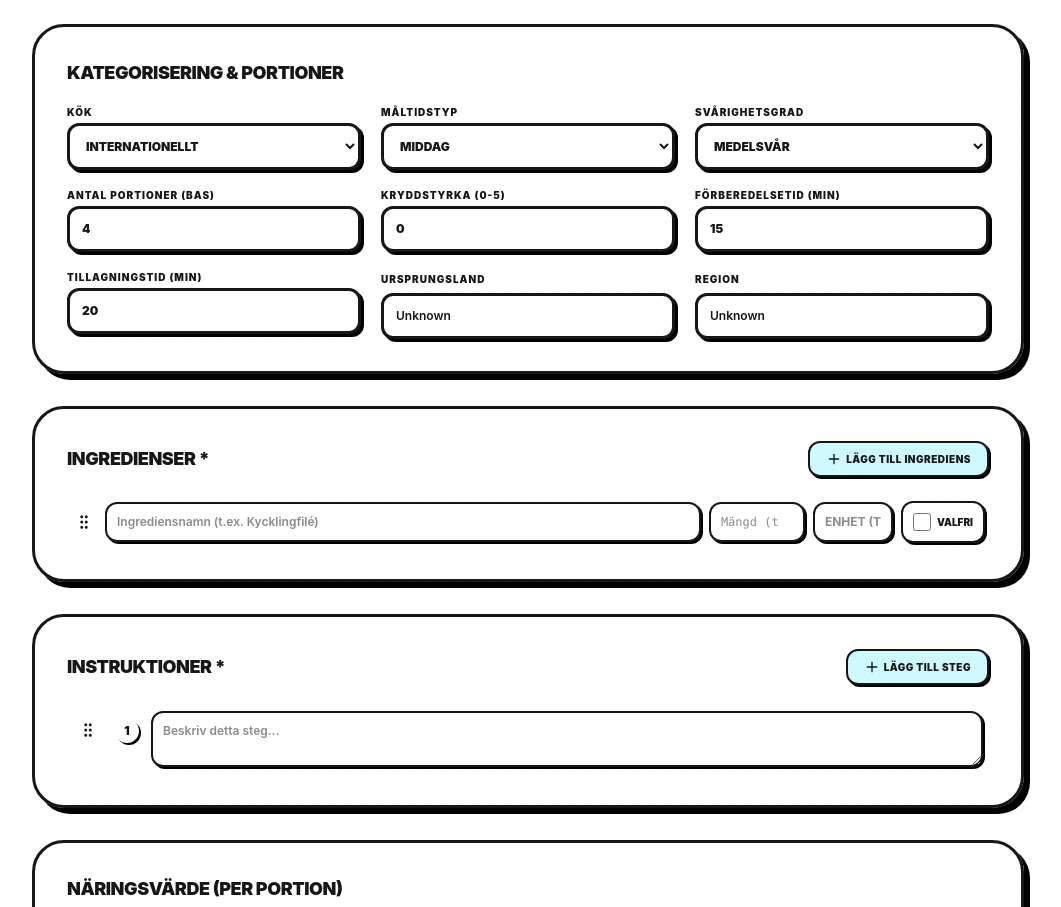
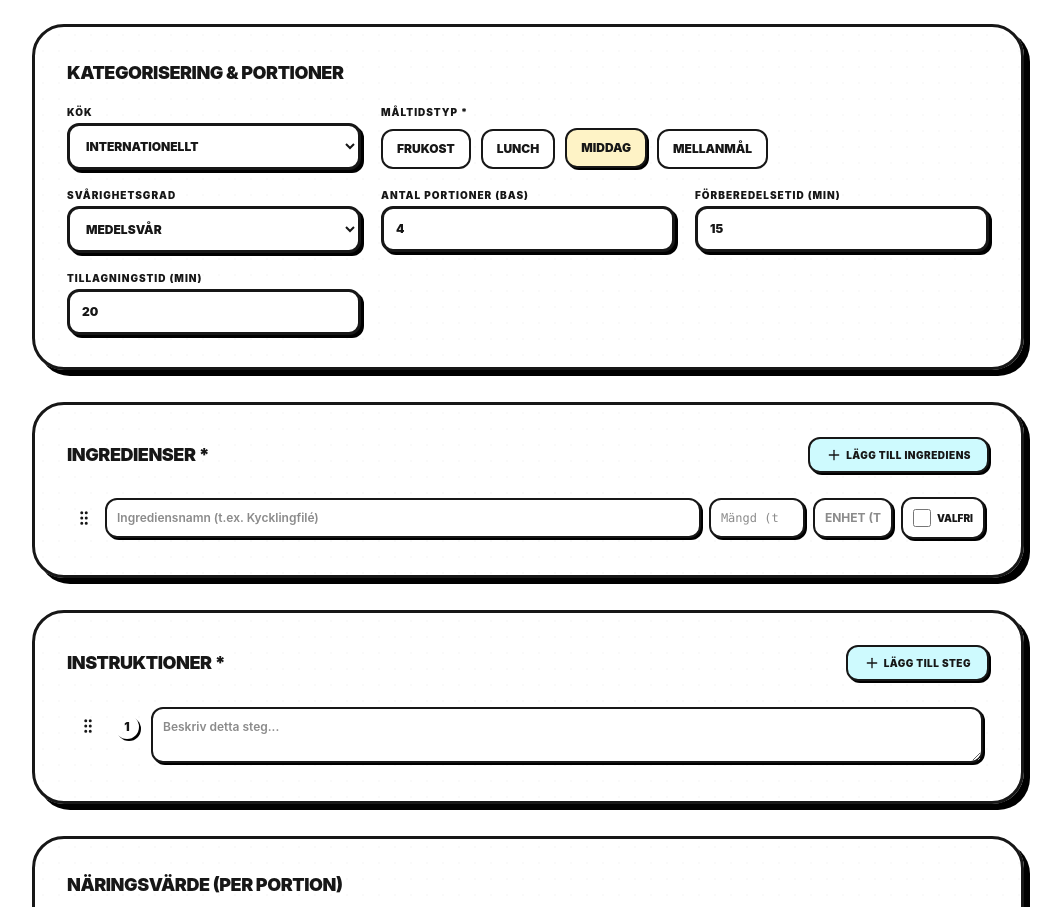
Before and after one commit to vikentc/mealplan, a Next.js app: page /recipes/add in a window 1280 px wide. Shown: the part 850-1757 px from the top of the page, without its empty margins (112-1173 px from the left). Built offline with nearby package versions, Linux system fonts and the light colour scheme.

Commit message:
Support multiple meal types and remove spiceLevel, countryOfOrigin, region

```diff
--- a/src/app/actions/recipes.ts
+++ b/src/app/actions/recipes.ts
@@ -223,14 +223,17 @@ function filterRecipesList(recipes: any[], query: string, filters: any) {
     if (filters.cuisine) {
       results = results.filter((r) => (r.cuisine || '').toLowerCase() === filters.cuisine.toLowerCase());
     }
-    if (filters.spiceLevel !== undefined) {
-      results = results.filter((r) => r.spiceLevel === filters.spiceLevel);
-    }
     if (filters.occasion) {
       results = results.filter((r) => Array.isArray(r.occasions) && r.occasions.map((o: string) => o.toLowerCase()).includes(filters.occasion.toLowerCase()));
     }
     if (filters.mealType) {
-      results = results.filter((r) => (r.mealType || '').toLowerCase() === filters.mealType.toLowerCase());
+      const mt = filters.mealType.toLowerCase();
+      results = results.filter((r) => {
+        const mealTypes = Array.isArray(r.mealTypes)
+          ? r.mealTypes
+          : (typeof r.mealType === 'string' && r.mealType ? [r.mealType] : []);
+        return mealTypes.map((m: string) => m.toLowerCase()).includes(mt);
+      });
     }
     if (filters.craving) {
       const c = filters.craving.toLowerCase();
@@ -249,7 +252,6 @@ function filterRecipesList(recipes: any[], query: string, filters: any) {
           break;
         case 'spicy':
           results = results.filter((r) =>
-            (r.spiceLevel || 0) > 0 ||
             (r.flavorProfile || []).map((t: string) => t.toLowerCase()).includes('spicy')
           );
           break;
@@ -333,7 +335,6 @@ export async function getRecipes(filters?: {
   flavor?: string;
   mood?: string;
   occasion?: string;
-  spiceLevel?: number;
   nutritionGoal?: string;
   mealType?: string;
   craving?: string;
@@ -462,13 +463,10 @@ export async function createRecipe(data: any) {
           servings: Number(data.servings) || 4,
           difficulty: data.difficulty || 'Medium',
           cuisine: data.cuisine || 'International',
-          countryOfOrigin: data.countryOfOrigin || 'Unknown',
-          region: data.region || 'Unknown',
-          mealType: data.mealType || 'dinner',
+          mealTypes: Array.isArray(data.mealTypes) ? data.mealTypes : (data.mealType ? [data.mealType] : ['dinner']),
           occasions: data.occasions || [],
           flavorProfile: data.flavorProfile || [],
           moodTags: data.moodTags || [],
-          spiceLevel: Number(data.spiceLevel) || 0,
           ingredients: data.ingredients || [],
           instructions: data.instructions || [],
           nutrition: data.nutrition || {}
@@ -490,13 +488,10 @@ export async function createRecipe(data: any) {
         servings: Number(data.servings) || 4,
         difficulty: data.difficulty || 'Medium',
         cuisine: data.cuisine || 'International',
-        countryOfOrigin: data.countryOfOrigin || 'Unknown',
-        region: data.region || 'Unknown',
-        mealType: data.mealType || 'dinner',
+        mealTypes: Array.isArray(data.mealTypes) ? data.mealTypes : (data.mealType ? [data.mealType] : ['dinner']),
         occasions: data.occasions || [],
         flavorProfile: data.flavorProfile || [],
         moodTags: data.moodTags || [],
-        spiceLevel: Number(data.spiceLevel) || 0,
         ingredients: data.ingredients || [],
         instructions: data.instructions || [],
         nutrition: data.nutrition || {},
@@ -528,13 +523,10 @@ export async function updateRecipe(id: string, data: any) {
           servings: Number(data.servings) || 4,
           difficulty: data.difficulty || 'Medium',
           cuisine: data.cuisine || 'International',
-          countryOfOrigin: data.countryOfOrigin || 'Unknown',
-          region: data.region || 'Unknown',
-          mealType: data.mealType || 'dinner',
+          mealTypes: Array.isArray(data.mealTypes) ? data.mealTypes : (data.mealType ? [data.mealType] : ['dinner']),
           occasions: data.occasions || [],
           flavorProfile: data.flavorProfile || [],
           moodTags: data.moodTags || [],
-          spiceLevel: Number(data.spiceLevel) || 0,
           ingredients: data.ingredients || [],
           instructions: data.instructions || [],
           nutrition: data.nutrition || {}
@@ -559,13 +551,10 @@ export async function updateRecipe(id: string, data: any) {
         servings: Number(data.servings) || 4,
         difficulty: data.difficulty || 'Medium',
         cuisine: data.cuisine || 'International',
-        countryOfOrigin: data.countryOfOrigin || 'Unknown',
-        region: data.region || 'Unknown',
-        mealType: data.mealType || 'dinner',
+        mealTypes: Array.isArray(data.mealTypes) ? data.mealTypes : (data.mealType ? [data.mealType] : ['dinner']),
         occasions: data.occasions || [],
         flavorProfile: data.flavorProfile || [],
         moodTags: data.moodTags || [],
-        spiceLevel: Number(data.spiceLevel) || 0,
         ingredients: data.ingredients || [],
         instructions: data.instructions || [],
         nutrition: data.nutrition || {},
@@ -780,11 +769,14 @@ export async function getRecommendationsByCraving(criteria: {
     const mt = criteria.mealType.toLowerCase();
 
     available = available.filter((r: any) => {
-      const rMealType = (r.mealType || '').toLowerCase();
-      // Match exactly, or if user requests 'dessert' and recipe contains dessert keywords
+      const mealTypes = Array.isArray(r.mealTypes)
+        ? r.mealTypes
+        : (typeof r.mealType === 'string' && r.mealType ? [r.mealType] : []);
+      const lowerMealTypes = mealTypes.map((m: string) => m.toLowerCase());
+
       if (mt === 'dessert') {
         return (
-          rMealType === 'dessert' ||
+          lowerMealTypes.includes('dessert') ||
           r.name.toLowerCase().includes('dessert') ||
           r.name.toLowerCase().includes('efterrätt') ||
           r.name.toLowerCase().includes('kaka') ||
@@ -792,7 +784,7 @@ export async function getRecommendationsByCraving(criteria: {
           r.name.toLowerCase().includes('paj') && r.flavorProfile?.includes('sweet')
         );
       }
-      return rMealType === mt;
+      return lowerMealTypes.includes(mt);
     });
   }
 
@@ -814,7 +806,6 @@ export async function getRecommendationsByCraving(criteria: {
         break;
       case 'spicy':
         available = available.filter((r: any) =>
-          r.spiceLevel > 0 ||
           r.flavorProfile?.map((t: string) => t.toLowerCase()).includes('spicy')
         );
         break;
--- a/src/app/api/recipes/route.ts
+++ b/src/app/api/recipes/route.ts
@@ -10,8 +10,6 @@ export async function GET(request: Request) {
     const flavor = searchParams.get('flavor') || undefined;
     const mood = searchParams.get('mood') || undefined;
     const occasion = searchParams.get('occasion') || undefined;
-    const spiceLevelStr = searchParams.get('spiceLevel');
-    const spiceLevel = spiceLevelStr !== null ? Number(spiceLevelStr) : undefined;
     const nutritionGoal = searchParams.get('nutritionGoal') || undefined;
     const mealType = searchParams.get('mealType') || undefined;
 
@@ -21,7 +19,6 @@ export async function GET(request: Request) {
       flavor,
       mood,
       occasion,
-      spiceLevel,
       nutritionGoal,
       mealType
     });
--- a/src/app/planner/page.tsx
+++ b/src/app/planner/page.tsx
@@ -30,6 +30,7 @@ export default async function PlannerPage({ searchParams }: PlannerPageProps) {
     image: r.image,
     cuisine: r.cuisine,
     mealType: r.mealType,
+    mealTypes: r.mealTypes,
     nutrition: {
       calories: r.nutrition?.calories || 0,
       protein: r.nutrition?.protein || 0,
--- a/src/components/recipe/RecipeCard.tsx
+++ b/src/components/recipe/RecipeCard.tsx
@@ -14,7 +14,7 @@ interface RecipeCardProps {
     totalTime: number;
     difficulty: string;
     cuisine: string;
-    spiceLevel: number;
+    spiceLevel?: number;
     nutrition: any;
     moodTags?: string[];
   };
--- a/src/components/recipe/RecipeForm.tsx
+++ b/src/components/recipe/RecipeForm.tsx
@@ -46,13 +46,14 @@ interface Recipe {
   servings: number;
   difficulty: string;
   cuisine: string;
-  countryOfOrigin: string | null;
-  region: string | null;
-  mealType: string;
+  countryOfOrigin?: string | null;
+  region?: string | null;
+  mealType?: string;
+  mealTypes?: string[];
   occasions: string[];
   flavorProfile: string[];
   moodTags: string[];
-  spiceLevel: number;
+  spiceLevel?: number;
   ingredients: Ingredient[];
   instructions: string[];
   nutrition: Nutrition;
@@ -138,6 +139,8 @@ export default function RecipeForm({ recipe }: RecipeFormProps) {
     cookingTime?: number;
     servings?: number;
     cuisine?: string;
+    mealType?: string;
+    mealTypes?: string[];
     ingredients: Ingredient[];
     instructions: string[];
     nutrition?: Nutrition;
@@ -322,6 +325,11 @@ export default function RecipeForm({ recipe }: RecipeFormProps) {
     if (previewData.cookingTime !== undefined) setCookingTime(previewData.cookingTime);
     if (previewData.servings !== undefined) setServings(previewData.servings);
     if (previewData.cuisine) setCuisine(previewData.cuisine);
+    if (previewData.mealTypes && previewData.mealTypes.length > 0) {
+      setMealTypes(previewData.mealTypes);
+    } else if (previewData.mealType) {
+      setMealTypes([previewData.mealType]);
+    }
 
     if (previewData.ingredients && previewData.ingredients.length > 0) {
       setIngredients(previewData.ingredients);
@@ -369,10 +377,9 @@ export default function RecipeForm({ recipe }: RecipeFormProps) {
   const [servings, setServings] = useState(recipe?.servings || 4);
   const [difficulty, setDifficulty] = useState(recipe?.difficulty || 'Medium');
   const [cuisine, setCuisine] = useState(recipe?.cuisine || 'International');
-  const [countryOfOrigin, setCountryOfOrigin] = useState(recipe?.countryOfOrigin || 'Unknown');
-  const [region, setRegion] = useState(recipe?.region || 'Unknown');
-  const [mealType, setMealType] = useState(recipe?.mealType || 'dinner');
-  const [spiceLevel, setSpiceLevel] = useState(recipe?.spiceLevel || 0);
+  const [mealTypes, setMealTypes] = useState<string[]>(
+    recipe?.mealTypes || (recipe?.mealType ? [recipe.mealType] : ['dinner'])
+  );
 
   // Arrays
   const [ingredients, setIngredients] = useState<Ingredient[]>(
@@ -504,10 +511,8 @@ export default function RecipeForm({ recipe }: RecipeFormProps) {
     if (servings !== (recipe?.servings || 4)) return true;
     if (difficulty !== (recipe?.difficulty || 'Medium')) return true;
     if (cuisine !== (recipe?.cuisine || 'International')) return true;
-    if (countryOfOrigin !== (recipe?.countryOfOrigin || 'Unknown')) return true;
-    if (region !== (recipe?.region || 'Unknown')) return true;
-    if (mealType !== (recipe?.mealType || 'dinner')) return true;
-    if (spiceLevel !== (recipe?.spiceLevel || 0)) return true;
+    const initialMealTypes = recipe?.mealTypes || (recipe?.mealType ? [recipe.mealType] : ['dinner']);
+    if (mealTypes.length !== initialMealTypes.length || !mealTypes.every(mt => initialMealTypes.includes(mt))) return true;
 
     // Check ingredients
     const initialIngs = recipe?.ingredients || [{ name: '', quantity: null, unit: '', optional: false }];
@@ -601,13 +606,10 @@ export default function RecipeForm({ recipe }: RecipeFormProps) {
       servings,
       difficulty,
       cuisine,
-      countryOfOrigin: countryOfOrigin.trim() || null,
-      region: region.trim() || null,
-      mealType,
+      mealTypes,
       occasions,
       flavorProfile,
       moodTags,
-      spiceLevel,
       ingredients: filteredIngredients,
       instructions: filteredInstructions,
       nutrition
@@ -987,15 +989,38 @@ export default function RecipeForm({ recipe }: RecipeFormProps) {
               </select>
             </div>
 
-            <div className="space-y-1.5">
-              <label className="text-[10px] font-black text-foreground/80 uppercase tracking-widest leading-none block mb-1.5">{t('form.meal_type')}</label>
-              <select
-                value={mealType}
-                onChange={(e) => setMealType(e.target.value)}
-                className="w-full p-3 bg-white border-3 border-foreground rounded-xl text-xs font-black uppercase shadow-[3px_3px_0px_0px_rgba(0,0,0,1)] focus:outline-none focus:shadow-[4px_4px_0px_0px_rgba(0,0,0,1)] transition-all cursor-pointer"
-              >
-                {MEAL_TYPES.map(mt => <option key={mt} value={mt}>{t(`meal.${mt}`)}</option>)}
-              </select>
+            <div className="space-y-1.5 col-span-1 md:col-span-2">
+              <label className="text-[10px] font-black text-foreground/80 uppercase tracking-widest leading-none block mb-1.5">{t('form.meal_type')} *</label>
+              <div className="flex flex-wrap gap-2.5 pt-1.5">
+                {MEAL_TYPES.map(mt => {
+                  const isChecked = mealTypes.includes(mt);
+                  return (
+                    <label
+                      key={mt}
+                      className={cn(
+                        "flex items-center gap-2 px-3.5 py-2.5 border-2 border-foreground rounded-xl text-xs font-black uppercase cursor-pointer select-none transition-all",
+                        isChecked
+                          ? "bg-amber-100 shadow-[2px_2px_0px_0px_rgba(0,0,0,1)] translate-y-[-1px]"
+                          : "bg-white hover:bg-amber-50/30"
+                      )}
+                    >
+                      <input
+                        type="checkbox"
+                        checked={isChecked}
+                        onChange={() => {
+                          if (isChecked) {
+                            setMealTypes(mealTypes.filter(x => x !== mt));
+                          } else {
+                            setMealTypes([...mealTypes, mt]);
+                          }
+                        }}
+                        className="sr-only"
+                      />
+                      <span>{t(`meal.${mt}`)}</span>
+                    </label>
+                  );
+                })}
+              </div>
             </div>
 
             <div className="space-y-1.5">
@@ -1022,18 +1047,6 @@ export default function RecipeForm({ recipe }: RecipeFormProps) {
             </div>
 
             <div className="space-y-1.5">
-              <label className="text-[10px] font-black text-foreground/80 uppercase tracking-widest leading-none block mb-1.5">{t('form.spice_level')}</label>
-              <input
-                type="number"
-                min="0"
-                max="5"
-                value={spiceLevel}
-                onChange={(e) => setSpiceLevel(Number(e.target.value))}
-                className="w-full p-3 bg-white border-3 border-foreground rounded-xl text-xs font-black shadow-[3px_3px_0px_0px_rgba(0,0,0,1)] focus:outline-none focus:shadow-[4px_4px_0px_0px_rgba(0,0,0,1)] transition-all"
-              />
-            </div>
-
-            <div className="space-y-1.5">
               <label className="text-[10px] font-black text-foreground/80 uppercase tracking-widest leading-none block mb-1.5">{t('form.prep_time')}</label>
               <input
                 type="number"
@@ -1052,28 +1065,6 @@ export default function RecipeForm({ recipe }: RecipeFormProps) {
                 value={cookingTime}
                 onChange={(e) => setCookingTime(Number(e.target.value))}
                 className="w-full p-3 bg-white border-3 border-foreground rounded-xl text-xs font-black shadow-[3px_3px_0px_0px_rgba(0,0,0,1)] focus:outline-none focus:shadow-[4px_4px_0px_0px_rgba(0,0,0,1)] transition-all"
-              />
-            </div>
-
-            <div className="space-y-1.5">
-              <label className="text-[10px] font-black text-foreground/80 uppercase tracking-widest block mb-1.5">{t('form.country')}</label>
-              <input
-                type="text"
-                value={countryOfOrigin}
-                onChange={(e) => setCountryOfOrigin(e.target.value)}
-                placeholder="t.ex. Vietnam"
-                className="w-full p-3 bg-white border-3 border-foreground rounded-xl text-xs font-semibold placeholder:text-foreground/50 shadow-[3px_3px_0px_0px_rgba(0,0,0,1)] focus:outline-none focus:shadow-[4px_4px_0px_0px_rgba(0,0,0,1)] transition-all"
-              />
-            </div>
-
-            <div className="space-y-1.5">
-              <label className="text-[10px] font-black text-foreground/80 uppercase tracking-widest block mb-1.5">{t('form.region')}</label>
-              <input
-                type="text"
-                value={region}
-                onChange={(e) => setRegion(e.target.value)}
-                placeholder="t.ex. Sydostasien"
-                className="w-full p-3 bg-white border-3 border-foreground rounded-xl text-xs font-semibold placeholder:text-foreground/50 shadow-[3px_3px_0px_0px_rgba(0,0,0,1)] focus:outline-none focus:shadow-[4px_4px_0px_0px_rgba(0,0,0,1)] transition-all"
               />
             </div>
           </div>
```
Also changed, not shown: src/components/home/HomeClient.tsx (+9 -4 lines), src/components/recipe/IngredientList.tsx (+11 -64 lines), src/components/recipe/RecipeDetailsContainer.tsx (+5 -6 lines), src/components/recipe/WeeklyCalendar.tsx (+8 -3 lines), recipes.json, 2 other files (tests, documents, lock files or other folders).
